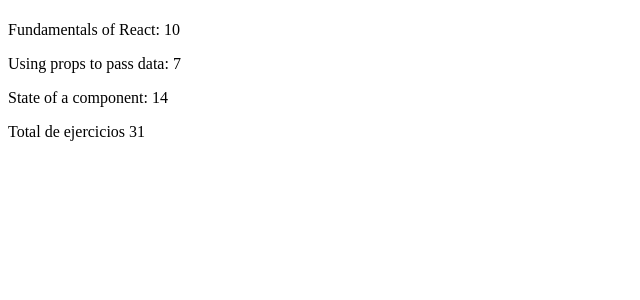
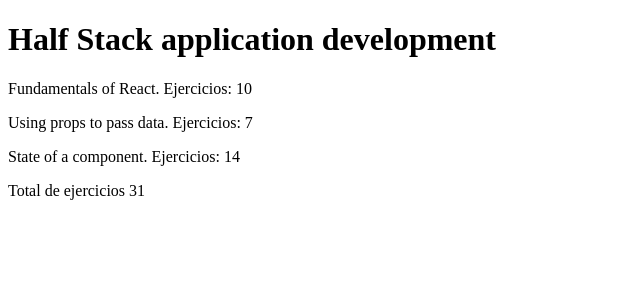
Before and after one commit to Ivoprescher/full-stack-open, a React (Vite) app in the folder part1/curseinfo/: page / in a window 1280 px wide. Shown: the top 300 px of the page, without its empty margins (0-640 px from the left). Built offline with nearby package versions, Linux system fonts and the light colour scheme.

Commit message:
ejercicio 1.2 y correcion a 1.1

```diff
--- a/part1/curseinfo/src/App.jsx
+++ b/part1/curseinfo/src/App.jsx
@@ -5,15 +5,9 @@
 const Content = (props) => {
   return (
     <>
-      <p>
-        {props.part1}: {props.exercises1}
-      </p>
-      <p>
-        {props.part2}: {props.exercises2}
-      </p>
-      <p>
-        {props.part3}: {props.exercises3}
-      </p>
+      <Part part={props.part1} exercises={props.exercises1} />
+      <Part part={props.part2} exercises={props.exercises2} />
+      <Part part={props.part3} exercises={props.exercises3} />
     </>
   );
 };
@@ -23,6 +17,14 @@
     <p>
       Total de ejercicios{" "}
       {props.exercises1 + props.exercises2 + props.exercises3}
+    </p>
+  );
+};
+
+const Part = (props) => {
+  return (
+    <p>
+      {props.part}. Ejercicios: {props.exercises}
     </p>
   );
 };
@@ -38,7 +40,7 @@
 
   return (
     <>
-      <Header curso={course} />
+      <Header course={course} />
       <Content
         part1={part1}
         exercises1={exercises1}
```
